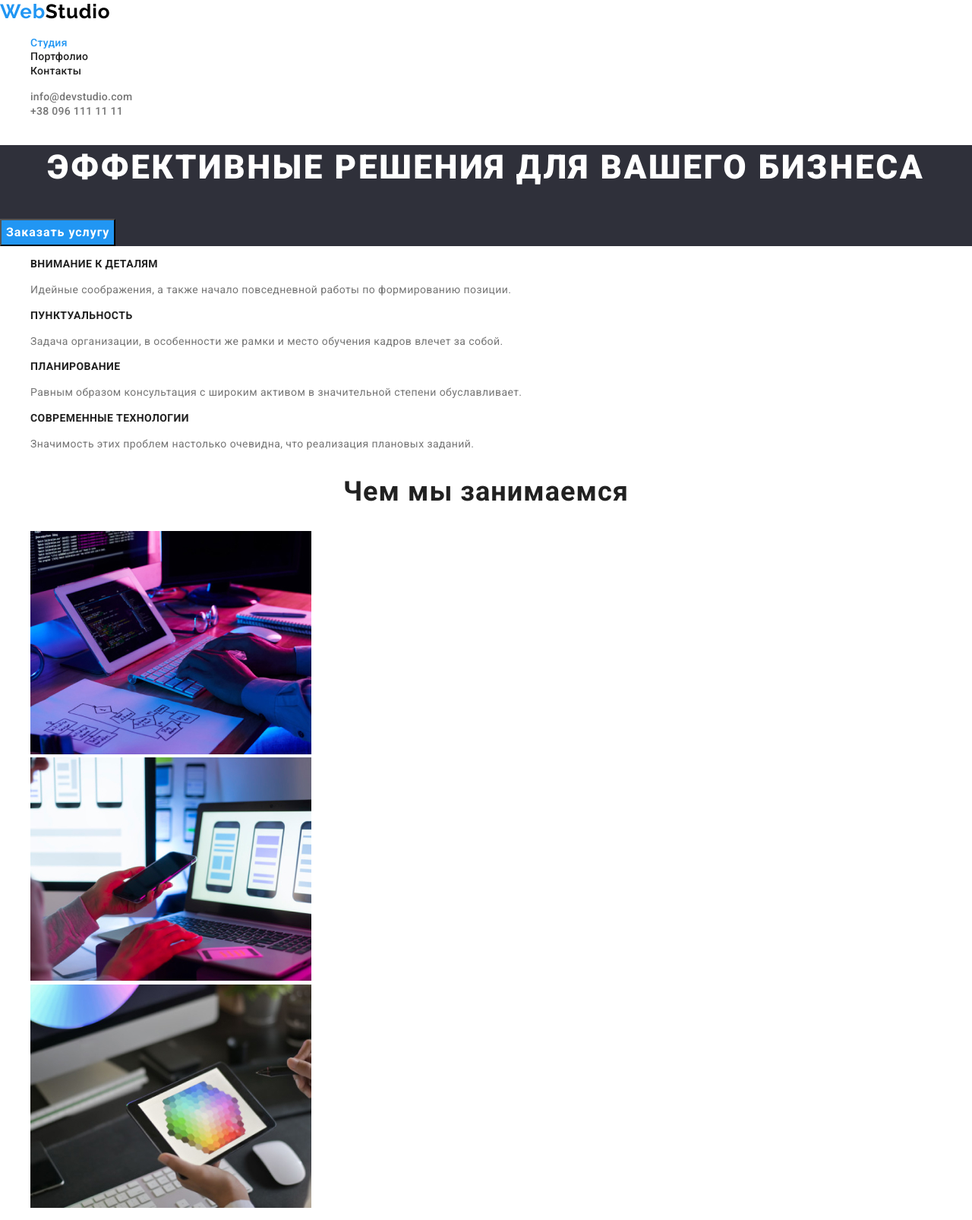
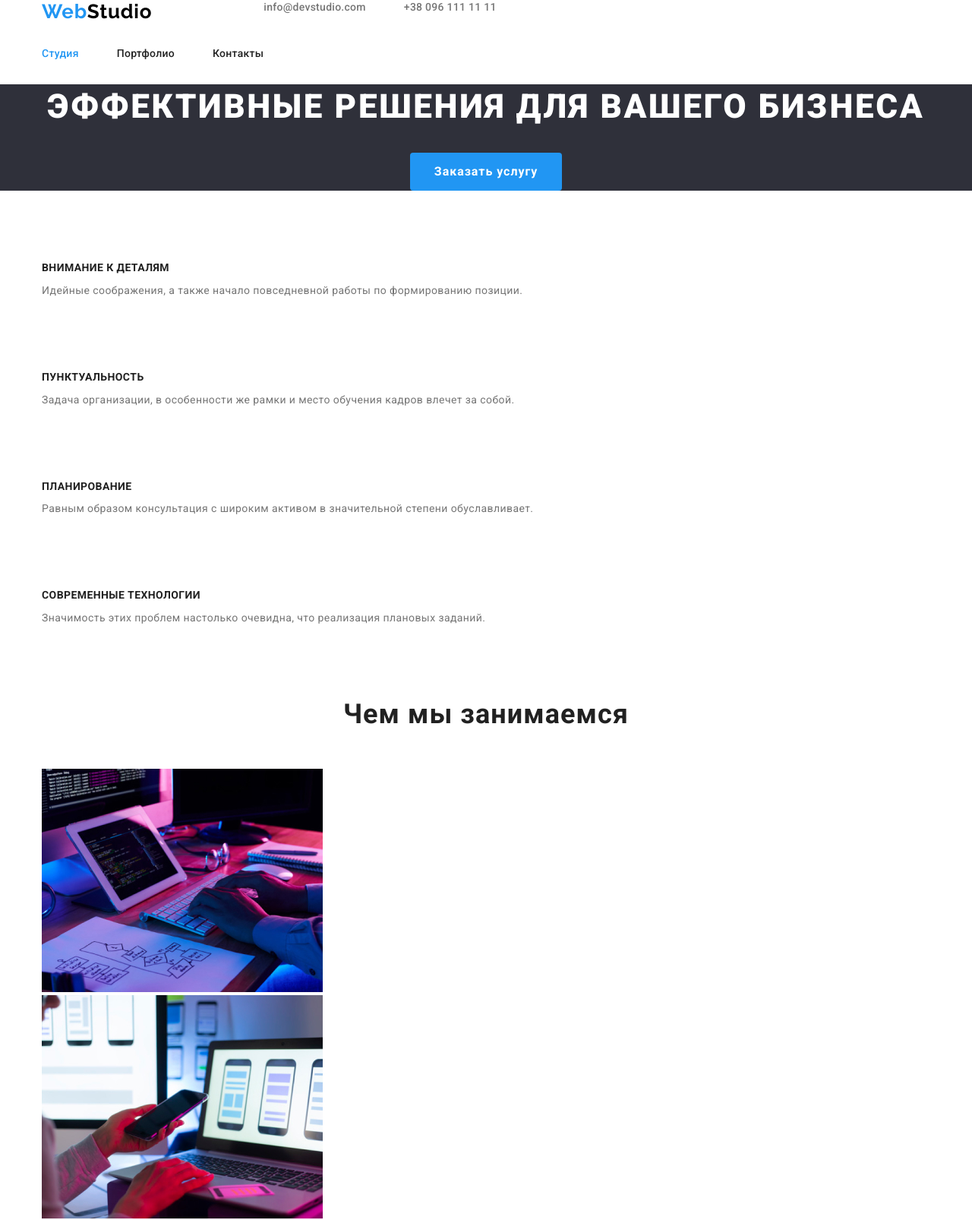
Before and after one commit to Iryna3efirka/goit-markup-hw-03, a plain HTML site: page index.html in a window 1280 px wide. Shown: the top 1606 px of the page at 76% size. Drawn offline with nearby package versions, Linux system fonts and the light colour scheme.

Commit message:
Додає геометрію елементів

```diff
--- a/css/styles.css
+++ b/css/styles.css
@@ -5,6 +5,8 @@
 }
 .list {
     list-style: none;
+    padding: 0;
+    margin: 0;
 }
 .link {
     text-decoration: none;
@@ -13,7 +15,19 @@ body {
     font-family: var(--main-font);
 }
 
+.container {
+    width: 1200px;
+    padding-left: 15px;
+    padding-right: 15px;
+    margin-left: auto;
+    margin-right: auto;
+}
+
 /* HEADER */
+
+.header-container {
+    display: flex;
+}
 
 .logo {
     font-family: var(--secondary-font);
@@ -26,12 +40,25 @@ body {
 .logo-studio-1 {
     color: #000000;
 }
+.menu {
+    display: flex;
+}
+.menu-item {
+    margin-right: 50px;
+}
+.menu-item:last-child {
+    margin-right: 0;
+}
 .menu-link {
+    display: block;
+    padding-top: 32px;
+    padding-bottom: 32px;
+
+    color: #212121;
     font-weight: 500;
     font-size: 14px;
     line-height: 1.14;
     letter-spacing: 0.02em;
-    color: #212121;
 }
 .menu-link:hover,
 .menu-link:focus {
@@ -39,6 +66,12 @@ body {
 }
 .menu .link.current {
     color: var(--accent-color);
+}
+.contact {
+    display: flex;
+}
+.contact-menu + .contact-menu{
+    margin-left: 50px;
 }
 .header-contact {
     font-weight: 500;
@@ -55,16 +88,21 @@ body {
 /* HERO */
 
 .hero-title {
+    margin-top: 0;
+    margin-bottom: 30px;
+    text-align: center;
+    text-transform: uppercase;
+
+    color: #FFFFFF;
     font-weight: 900;
     font-size: 44px;
     line-height: 1.36;
-    text-align: center;
     letter-spacing: 0.06em;
-    text-transform: uppercase;
-    color: #FFFFFF;
 }
 .hero {
     background-color: #2F303A;
+    text-align: center;
+    margin-bottom: 94px;
 }
 .modal-btn {
     font-family: inherit;
@@ -78,6 +116,12 @@ body {
     background-color: var(--accent-color);
     color: #FFFFFF;
     cursor: pointer;
+    border-radius: 4px;
+    padding: 10px 32px;
+    border: none;
+    min-width: 200px;
+    min-height: 50px;
+    margin: 0 auto;
 }
 .modal-btn:hover,
 .modal-btn:focus {
@@ -85,7 +129,14 @@ body {
 }
 /* SERVICES*/
 
+.services {
+    margin-top: 0;
+    margin-bottom: 94px;
+}
+
 .service-title {
+    margin-top: 0;
+    margin-bottom: 10px;
     font-weight: 700;
     font-size: 14px;
     line-height: 1.14;
@@ -94,6 +145,8 @@ body {
     color: #212121;
 }
 .description {
+    margin-top: 0;
+    margin-bottom: 94px;
     font-weight: 400;
     font-size: 14px;
     line-height: 1.71;
@@ -102,7 +155,14 @@ body {
 }
 /* ABOUT-GALLERY */
 
+.about-gallery {
+    margin-top: 0;
+    margin-bottom: 94px;
+}
+
 .section-title {
+    margin-top: 0;
+    margin-bottom: 50px;
     font-weight: 700;
     font-size: 36px;
     line-height: 1.16;
@@ -114,9 +174,13 @@ body {
 /* EMPLOYEES */
 
 .employees {
+    padding-top: 94px;
+    padding-bottom: 94px;
     background-color: #F5F4FA;
 }
 .employees-list-name {
+    margin-top: 0;
+    margin-bottom: 10px;
     font-weight: 500;
     font-size: 16px;
     line-height: 1.18;
@@ -125,6 +189,8 @@ body {
     color: #212121;
 }
 .employees-list-position {
+    margin-top: 0;
+    margin-bottom: 30px;
     font-weight: 400;
     font-size: 16px;
     line-height: 1.18;
@@ -136,10 +202,16 @@ body {
 /* FOOTER */
 
 .contact-info {
+    padding-top: 60px;
+    padding-bottom: 60px;
     background-color: #2F303A;
 }
 .logo-studio-2 {
     color: #FFFFFF;
+}
+
+.address {
+    margin-top: 20px;
 }
 .contact-info-address {
     font-style: normal;
@@ -160,7 +232,18 @@ body {
 
 /* PORTFOLIO */
 
+.portfolio-menu {
+    margin-top: 94px;
+    margin-bottom: 94px;
+}
+
+.portfolio-list {
+    padding-top: 0;
+    padding-bottom: 30px;
+}
+
 .portfolio-btn {
+    display: inline-block;
     font-family: inherit;
     font-weight: 500;
     font-size: 16px;
@@ -170,6 +253,11 @@ body {
     color: #212121;
     background-color: #F5F4FA;
     cursor: pointer;
+    border-radius: 4px;
+    padding: 6px 22px;
+    border: none;
+    min-width: 73px;
+    min-height: 38px;
 }
 .portfolio-btn:hover,
 .portfolio-btn:focus {
@@ -177,6 +265,8 @@ body {
     background-color: #2196F3;
 }
 .portfolio-service-name {
+    margin-top: 0;
+    margin-bottom: 4px;
     font-weight: 700;
     font-size: 18px;
     line-height: 2;
@@ -184,6 +274,8 @@ body {
     color: #212121;
 }
 .portfolio-service-position {
+    margin-top: 0;
+    margin-bottom: 20px;
     font-weight: 400;
     font-size: 16px;
     line-height: 1.87;
--- a/index.html
+++ b/index.html
@@ -14,6 +14,7 @@
 </head>
 <body>
     <header class="header">
+        <div class="container header-container">
         <nav class="header-navigation">
             <a class="logo link" href="./index.html" lang="en">Web<span class="logo-studio-1">Studio</span></a>
             <ul class="menu list">
@@ -28,14 +29,15 @@
                 </li>
             </ul>
         </nav>
-            <ul class="list">
-                <li>
+            <ul class="contact list">
+                <li class="contact-menu">
                     <a class="header-contact link" href="mailto:info@devstudio.com">info@devstudio.com</a>
                 </li>
-                <li>
+                <li class="contact-menu">
                     <a class="header-contact link" href="tel:0961111111">+38 096 111 11 11</a>
                 </li>
             </ul>
+        </div>
     </header>
 <main>
     <section class="hero">
@@ -43,6 +45,7 @@
             <button class="modal-btn" type="button">Заказать услугу</button>
     </section>
     <section class="services">
+        <div class="container">
             <ul class="list services-list">
                 <li class="services-list-item">
                     <h3 class="service-title">Внимание к деталям</h3>
@@ -61,8 +64,10 @@
                     <p class="description">Значимость этих проблем настолько очевидна, что реализация плановых заданий.</p>
                 </li>
             </ul>
+        </div>
     </section>
     <section class="about-gallery">
+        <div class="container">
             <h2 class="section-title">Чем мы занимаемся</h2>
             <ul class="list about-gallery-list">
                 <li class="about-gallery-item">
@@ -90,8 +95,10 @@
                         height="294">
                 </li>
             </ul>
+        </div>
     </section>
     <section class="employees">
+        <div class="container">
         <h2 class="section-title">Наша команда</h2>
         <ul class="list">
             <li class="employees-list">
@@ -131,9 +138,11 @@
                 <p class="employees-list-position" lang="en">UI Designer</p>
             </li>
         </ul>
+        </div>
     </section>
 </main>
 <footer class="contact-info">
+    <div class="container">
     <a class="logo link" href="./index.html" lang="en">Web<span class="logo-studio-2">Studio</span></a>
     <address class="address">
         <ul class="contact-info-list list">
@@ -148,6 +157,7 @@
             </li>
         </ul>
     </address>
+    </div>
 </footer>
 </body>
 </html>
```
Also changed, not shown: portfolio.html (+10 -6 lines).
